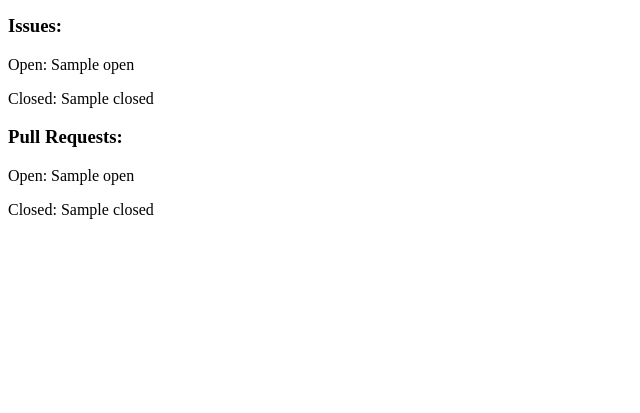
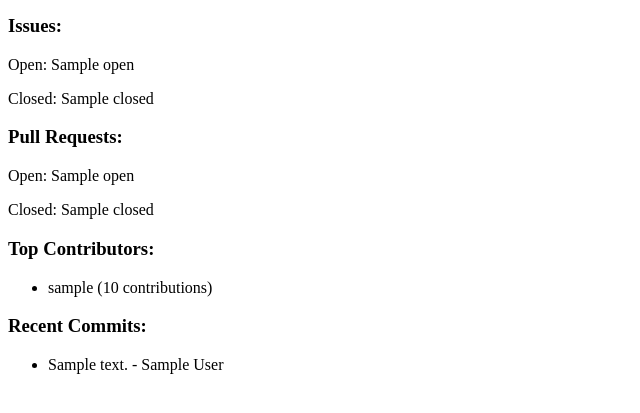
Before and after one commit to shridhartapakire/codebase-intel, a Django app: template core/templates/index.html in a window 1280 px wide. Shown: the part 271-684 px from the top of the page, without its empty margins (0-640 px from the left). Run offline with Django 5.2, Linux system fonts and the light colour scheme; the template is opened without the code that fills it: most values are stand-ins (such as "Sample title", 1, 10 or a date in 2020).

Commit message:
feat: add contributors and recent commits insights

```diff
--- a/core/templates/index.html
+++ b/core/templates/index.html
@@ -35,5 +35,23 @@
         <p>Closed: {{ prs.closed }}</p>
     {% endif %}
 
+    {% if contributors %}
+        <h3>Top Contributors:</h3>
+        <ul>
+            {% for c in contributors %}
+                <li>{{ c.username }} ({{ c.contributions }} contributions)</li>
+            {% endfor %}
+        </ul>
+    {% endif %}
+
+    {% if commits %}
+        <h3>Recent Commits:</h3>
+        <ul>
+            {% for c in commits %}
+                <li>{{ c.message }} - {{ c.author }}</li>
+            {% endfor %}
+        </ul>
+    {% endif %}
+
 </body>
 </html>
--- a/core/views.py
+++ b/core/views.py
@@ -15,11 +15,15 @@ def home(request):
         repo_data = gh.get_repo_info(owner, repo)
         issues = gh.get_issues(owner, repo)
         prs = gh.get_pull_requests(owner, repo)
+        contributors = gh.get_contributors(owner, repo)
+        commits = gh.get_commits(owner, repo)
 
         return render(request, "index.html", {
             "data": repo_data,
             "issues": issues,
-            "prs": prs
+            "prs": prs,
+            "contributors": contributors,
+            "commits": commits
         })
 
     return render(request, "index.html")
```
Also changed, not shown: core/services/github_service.py (+28 -0 lines).
